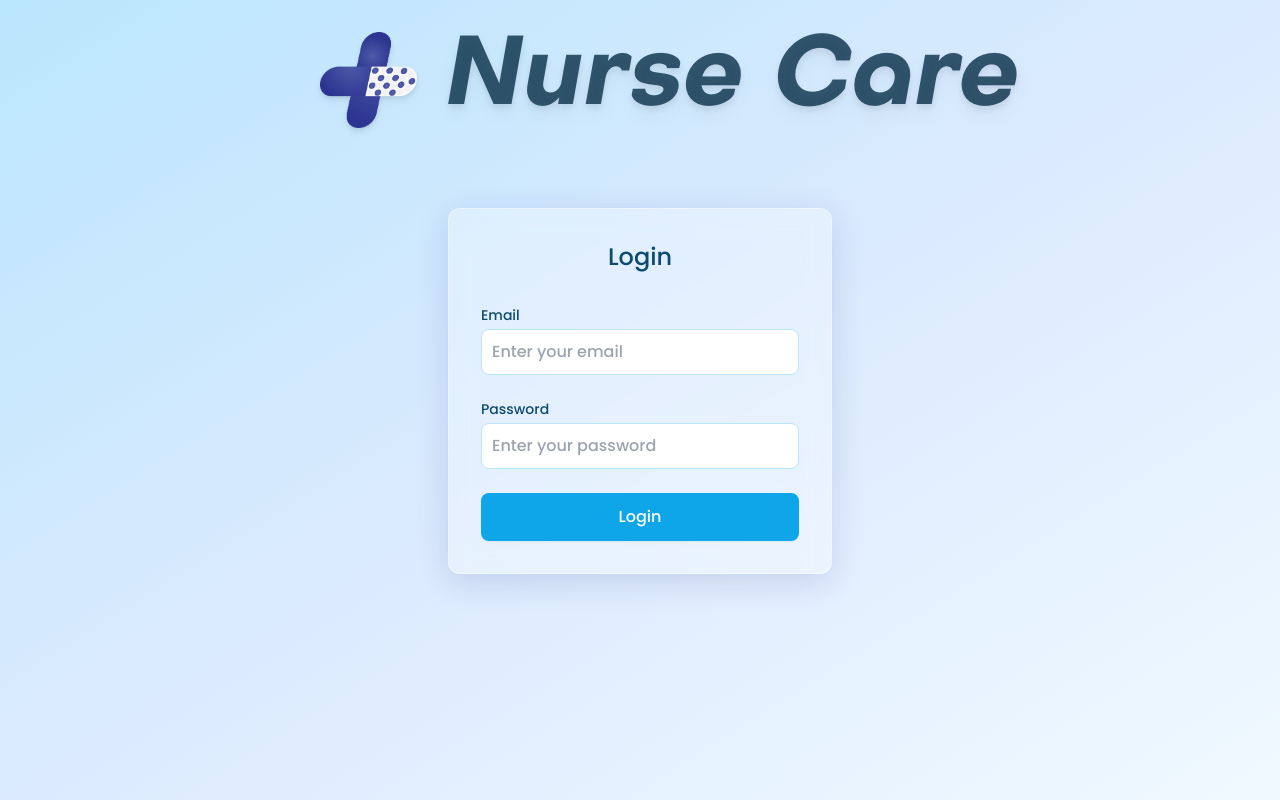
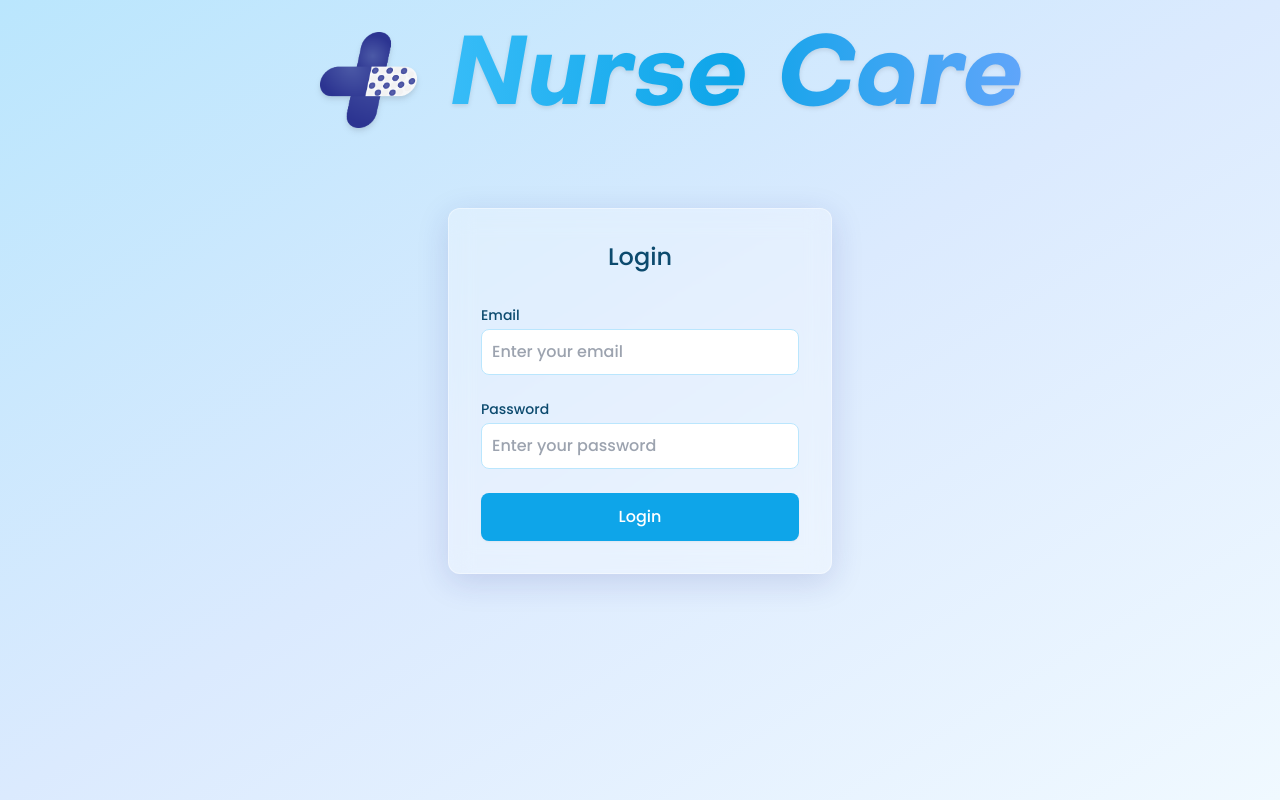
Before and after one commit to Noxy31/NurseCare-FrontEnd, a JavaScript app: page / in a window 1280 px wide. Built offline with nearby package versions, Linux system fonts and the light colour scheme.

Commit message:
modified CSS

```diff
--- a/src/components/Login.vue
+++ b/src/components/Login.vue
@@ -59,13 +59,14 @@ const handleLogin = async (formData: Record<string, string>) => {
 
 <template>
   <div class="relative flex flex-col min-h-screen bg-gradient-to-br from-sky-200 via-blue-100 to-sky-50 p-4">
+    <!-- Header with logo and title -->
     <div class="absolute top-8 left-1/2 -translate-x-1/2 flex items-center gap-6">
       <img
         src="@/assets/logo/NurseCare-Logo.png"
         alt="Nurse Care Logo"
         class="h-24 w-auto drop-shadow-md"
       />
-      <h1 class="text-6xl md:text-8xl font-Octarine text-sky-950/80 drop-shadow-lg whitespace-nowrap">
+      <h1 class="text-6xl md:text-8xl font-Octarine whitespace-nowrap bg-gradient-to-r from-sky-400 via-sky-500 to-blue-400 text-transparent bg-clip-text drop-shadow-[0_2px_2px_rgba(0,0,0,0.1)] px-1">
         Nurse Care
       </h1>
     </div>
```
Also changed, not shown: src/components/SecretaryHome.vue (added).
